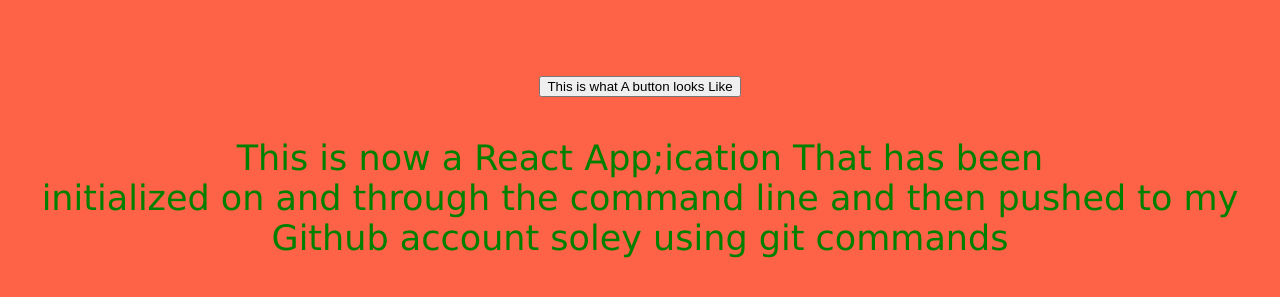
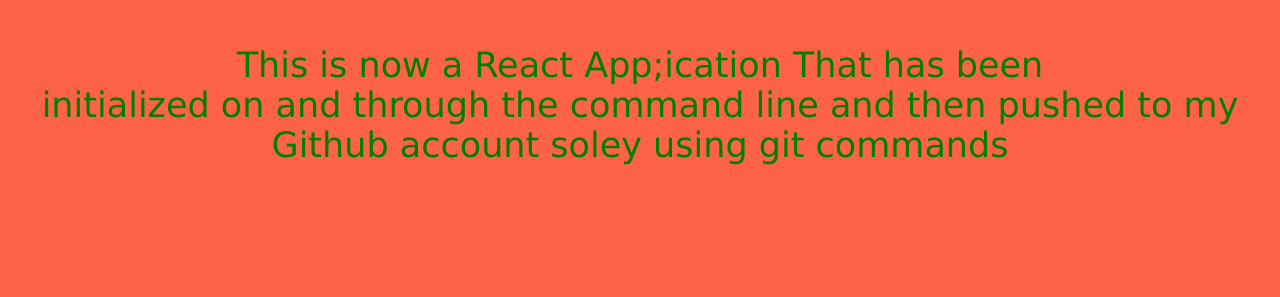
Before and after one commit to jnutt367/React-project, a website: page index.html in a window 1280 px wide. Shown: the part 323-620 px from the top of the page. Drawn offline with Linux system fonts and the light colour scheme.

Commit message:
deleted Button

```diff
--- a/index.html
+++ b/index.html
@@ -10,7 +10,7 @@
       Hi I am from VS Code!!
     </h1>
 
-    <button>This is what A button looks Like</button>
+
     <p>This is now a React App;ication That has been <br>
     initialized on and through the command line and then pushed to my <br>
      Github account soley using git commands</p>
```
